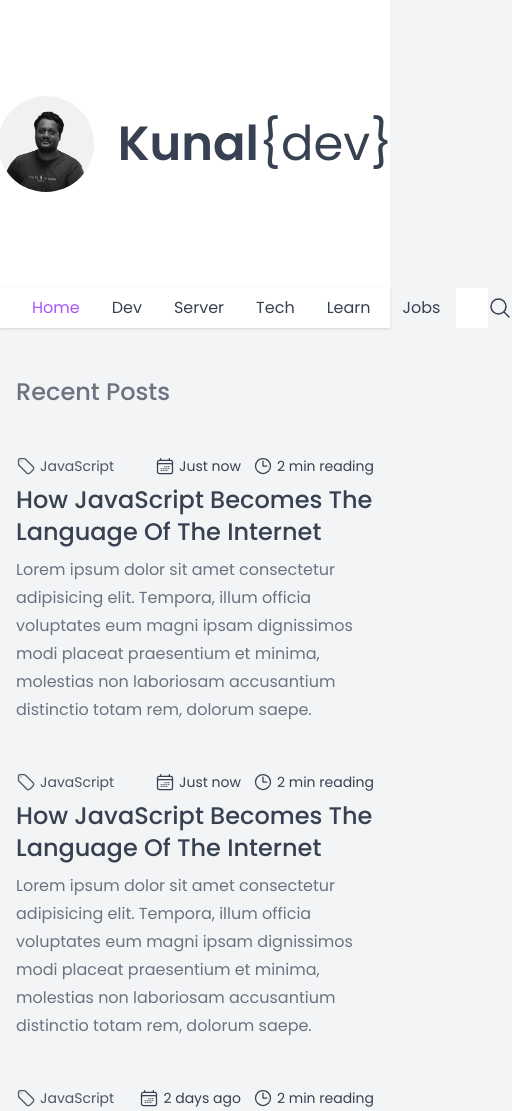
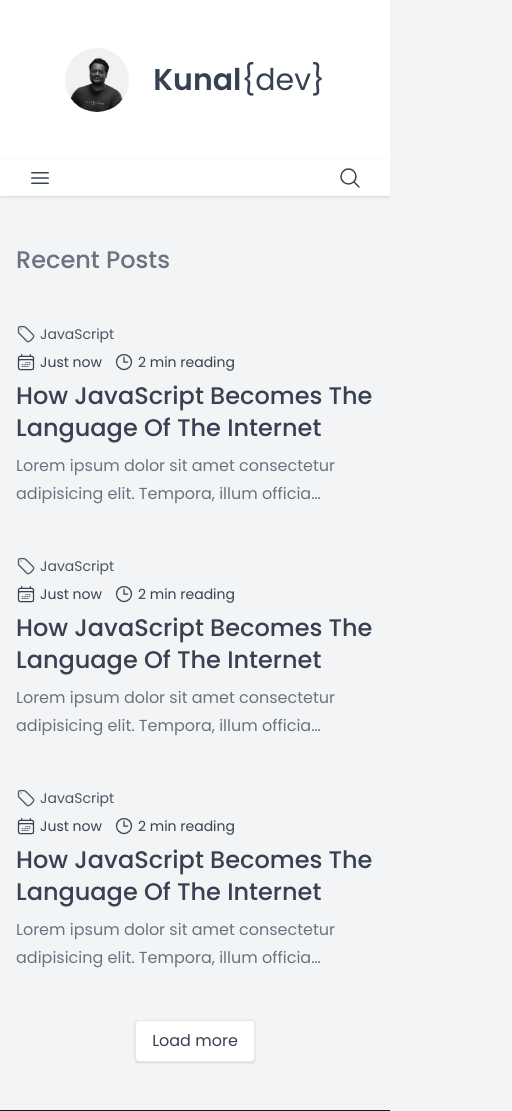
Before and after one commit to kunalkhanx/kunaldev-blog-ui, a website: page index.html in a window 390 px wide. Shown: the top 1111 px of the page, 512 px wide, since content can reach past the window. Drawn offline with Linux system fonts and the light colour scheme.

Commit message:
Home page responsive

```diff
--- a/index.html
+++ b/index.html
@@ -4,16 +4,16 @@
     <meta charset="UTF-8">
     <meta name="viewport" content="width=device-width, initial-scale=1.0">
     <link rel="stylesheet" href="/assets/css/style.css">
-    <title>KunalDev.com :: Blog</title>
+    <title>KunalDev.com :: Home</title>
 </head>
 <body class="bg-gray-100">
 
     <!-- PAGE HEADER -->
     <div class="bg-white">
         <div class="container max-w-screen-xl mx-auto px-4">
-            <div class="flex items-center gap-6 justify-center py-24">
-                <img src="/assets/images/face.png" class="w-24 h-24 flex-shrink-0 rounded-full" alt="Kunal Khan">
-                <a href="/" class="text-5xl font-semibold">Kunal<span class="font-normal">{dev}</span></a>
+            <div class="flex items-center gap-6 justify-center py-12 lg:py-16 xl:py-24">
+                <img src="/assets/images/face.png" class="size-16 lg:size-24 flex-shrink-0 rounded-full" alt="Kunal Khan">
+                <a href="/" class="text-3xl lg:text-5xl font-semibold">Kunal<span class="font-normal">{dev}</span></a>
             </div>
         </div>
     </div>
@@ -22,7 +22,7 @@
     <!-- NAVBAR -->
     <div class="w-full bg-white shadow" id="navbar">
         <div class="flex justify-between items-center container max-w-screen-xl mx-auto px-4">
-            <div class="flex items-center gap-6">
+            <div class="hidden md:flex items-center gap-6">
                 <a href="/" id="brand" class="text-xl font-semibold hidden">Kunal<span class="font-normal">{dev}</span></a>
                 <nav>
                     <ul class="flex items-center">
@@ -36,7 +36,13 @@
                 </nav>
             </div>
 
-            <form class="flex items-center justify-between relative">
+            <button class="px-3 py-1.5 md:hidden">
+                <svg xmlns="http://www.w3.org/2000/svg" fill="none" viewBox="0 0 24 24" stroke-width="1.5" stroke="currentColor" class="size-6">
+                    <path stroke-linecap="round" stroke-linejoin="round" d="M3.75 6.75h16.5M3.75 12h16.5m-16.5 5.25h16.5" />
+                </svg>
+            </button>
+
+            <form class="hidden md:flex items-center justify-between relative">
                 <input type="text" placeholder="Search" class="px-4 py-2 w-full z-9 max-w-96 overflow-visible relative focus:outline-none peer">
                 <span class="block h-0.5 absolute bottom-0 left-0 w-0 bg-purple-500 transition-all ease-in-out duration-500 peer-focus:w-full"></span>
                 <button type="submit">
@@ -45,6 +51,12 @@
                     </svg>
                 </button>
             </form>
+
+            <button class="px-3 py-1.5 md:hidden">
+                <svg xmlns="http://www.w3.org/2000/svg" fill="none" viewBox="0 0 24 24" stroke-width="1.5" stroke="currentColor" class="size-6">
+                    <path stroke-linecap="round" stroke-linejoin="round" d="m21 21-5.197-5.197m0 0A7.5 7.5 0 1 0 5.196 5.196a7.5 7.5 0 0 0 10.607 10.607Z" />
+                </svg>
+            </button>
         </div>
     </div>
     <!-- NAVBAR -->
@@ -58,8 +70,8 @@
 
             <!-- POST ITEM -->
             <div class="flex flex-col gap-2">
-                <div class="flex justify-between items-center text-sm">
-                    <ul class="flex items-center gap-3">
+                <div class="flex max-sm:flex-col max-sm:gap-2 sm:justify-between md:items-center text-sm">
+                    <ul class="flex items-center gap-3 flex-wrap">
                         <li class="flex items-center gap-1 text-gray-600">
                             <svg xmlns="http://www.w3.org/2000/svg" fill="none" viewBox="0 0 24 24" stroke-width="1.5" stroke="currentColor" class="size-5">
                                 <path stroke-linecap="round" stroke-linejoin="round" d="M9.568 3H5.25A2.25 2.25 0 0 0 3 5.25v4.318c0 .597.237 1.17.659 1.591l9.581 9.581c.699.699 1.78.872 2.607.33a18.095 18.095 0 0 0 5.223-5.223c.542-.827.369-1.908-.33-2.607L11.16 3.66A2.25 2.25 0 0 0 9.568 3Z" />
@@ -86,14 +98,14 @@
                     </div>
                 </div>
                 <h2 class="text-2xl font-medium"><a href="" class="hover:text-purple-500 transition-all duration-500">How JavaScript Becomes The Language Of The Internet</a></h2>
-                <p class="text-gray-500 leading-7">Lorem ipsum dolor sit amet consectetur adipisicing elit. Tempora, illum officia voluptates eum magni ipsam dignissimos modi placeat praesentium et minima, molestias non laboriosam accusantium distinctio totam rem, dolorum saepe.</p>
+                <p class="text-gray-500 leading-7 line-clamp-2">Lorem ipsum dolor sit amet consectetur adipisicing elit. Tempora, illum officia voluptates eum magni ipsam dignissimos modi placeat praesentium et minima, molestias non laboriosam accusantium distinctio totam rem, dolorum saepe.</p>
             </div>
             <!-- POST ITEM -->
 
             <!-- POST ITEM -->
             <div class="flex flex-col gap-2">
-                <div class="flex justify-between items-center text-sm">
-                    <ul class="flex items-center gap-3">
+                <div class="flex max-sm:flex-col max-sm:gap-2 sm:justify-between md:items-center text-sm">
+                    <ul class="flex items-center gap-3 flex-wrap">
                         <li class="flex items-center gap-1 text-gray-600">
                             <svg xmlns="http://www.w3.org/2000/svg" fill="none" viewBox="0 0 24 24" stroke-width="1.5" stroke="currentColor" class="size-5">
                                 <path stroke-linecap="round" stroke-linejoin="round" d="M9.568 3H5.25A2.25 2.25 0 0 0 3 5.25v4.318c0 .597.237 1.17.659 1.591l9.581 9.581c.699.699 1.78.872 2.607.33a18.095 18.095 0 0 0 5.223-5.223c.542-.827.369-1.908-.33-2.607L11.16 3.66A2.25 2.25 0 0 0 9.568 3Z" />
@@ -120,14 +132,15 @@
                     </div>
                 </div>
                 <h2 class="text-2xl font-medium"><a href="" class="hover:text-purple-500 transition-all duration-500">How JavaScript Becomes The Language Of The Internet</a></h2>
-                <p class="text-gray-500 leading-7">Lorem ipsum dolor sit amet consectetur adipisicing elit. Tempora, illum officia voluptates eum magni ipsam dignissimos modi placeat praesentium et minima, molestias non laboriosam accusantium distinctio totam rem, dolorum saepe.</p>
+                <p class="text-gray-500 leading-7 line-clamp-2">Lorem ipsum dolor sit amet consectetur adipisicing elit. Tempora, illum officia voluptates eum magni ipsam dignissimos modi placeat praesentium et minima, molestias non laboriosam accusantium distinctio totam rem, dolorum saepe.</p>
             </div>
             <!-- POST ITEM -->
 
+
             <!-- POST ITEM -->
             <div class="flex flex-col gap-2">
-                <div class="flex justify-between items-center text-sm">
-                    <ul class="flex items-center gap-3">
+                <div class="flex max-sm:flex-col max-sm:gap-2 sm:justify-between md:items-center text-sm">
+                    <ul class="flex items-center gap-3 flex-wrap">
                         <li class="flex items-center gap-1 text-gray-600">
                             <svg xmlns="http://www.w3.org/2000/svg" fill="none" viewBox="0 0 24 24" stroke-width="1.5" stroke="currentColor" class="size-5">
                                 <path stroke-linecap="round" stroke-linejoin="round" d="M9.568 3H5.25A2.25 2.25 0 0 0 3 5.25v4.318c0 .597.237 1.17.659 1.591l9.581 9.581c.699.699 1.78.872 2.607.33a18.095 18.095 0 0 0 5.223-5.223c.542-.827.369-1.908-.33-2.607L11.16 3.66A2.25 2.25 0 0 0 9.568 3Z" />
@@ -142,7 +155,7 @@
                             <svg xmlns="http://www.w3.org/2000/svg" fill="none" viewBox="0 0 24 24" stroke-width="1.5" stroke="currentColor" class="size-5">
                                 <path stroke-linecap="round" stroke-linejoin="round" d="M6.75 3v2.25M17.25 3v2.25M3 18.75V7.5a2.25 2.25 0 0 1 2.25-2.25h13.5A2.25 2.25 0 0 1 21 7.5v11.25m-18 0A2.25 2.25 0 0 0 5.25 21h13.5A2.25 2.25 0 0 0 21 18.75m-18 0v-7.5A2.25 2.25 0 0 1 5.25 9h13.5A2.25 2.25 0 0 1 21 11.25v7.5m-9-6h.008v.008H12v-.008ZM12 15h.008v.008H12V15Zm0 2.25h.008v.008H12v-.008ZM9.75 15h.008v.008H9.75V15Zm0 2.25h.008v.008H9.75v-.008ZM7.5 15h.008v.008H7.5V15Zm0 2.25h.008v.008H7.5v-.008Zm6.75-4.5h.008v.008h-.008v-.008Zm0 2.25h.008v.008h-.008V15Zm0 2.25h.008v.008h-.008v-.008Zm2.25-4.5h.008v.008H16.5v-.008Zm0 2.25h.008v.008H16.5V15Z" />
                             </svg>
-                            <span>2 days ago</span>
+                            <span>Just now</span>
                         </p>
 
                         <p class="flex items-center gap-1">
@@ -154,7 +167,7 @@
                     </div>
                 </div>
                 <h2 class="text-2xl font-medium"><a href="" class="hover:text-purple-500 transition-all duration-500">How JavaScript Becomes The Language Of The Internet</a></h2>
-                <p class="text-gray-500 leading-7">Lorem ipsum dolor sit amet consectetur adipisicing elit. Tempora, illum officia voluptates eum magni ipsam dignissimos modi placeat praesentium et minima, molestias non laboriosam accusantium distinctio totam rem, dolorum saepe.</p>
+                <p class="text-gray-500 leading-7 line-clamp-2">Lorem ipsum dolor sit amet consectetur adipisicing elit. Tempora, illum officia voluptates eum magni ipsam dignissimos modi placeat praesentium et minima, molestias non laboriosam accusantium distinctio totam rem, dolorum saepe.</p>
             </div>
             <!-- POST ITEM -->
 
@@ -176,7 +189,7 @@
             </div>
 
             <nav>
-                <ul class="flex items-center gap-3 justify-center hover:[&>li>a]:text-purple-500">
+                <ul class="flex items-center gap-3 justify-center hover:[&>li>a]:text-purple-500 flex-wrap">
                     <li><a href="">Home</a></li>
                     <li><a href="">Dev</a></li>
                     <li><a href="">Server</a></li>
```
Also changed, not shown: TASKS.md (+1 -1 lines), assets/css/style.css.
